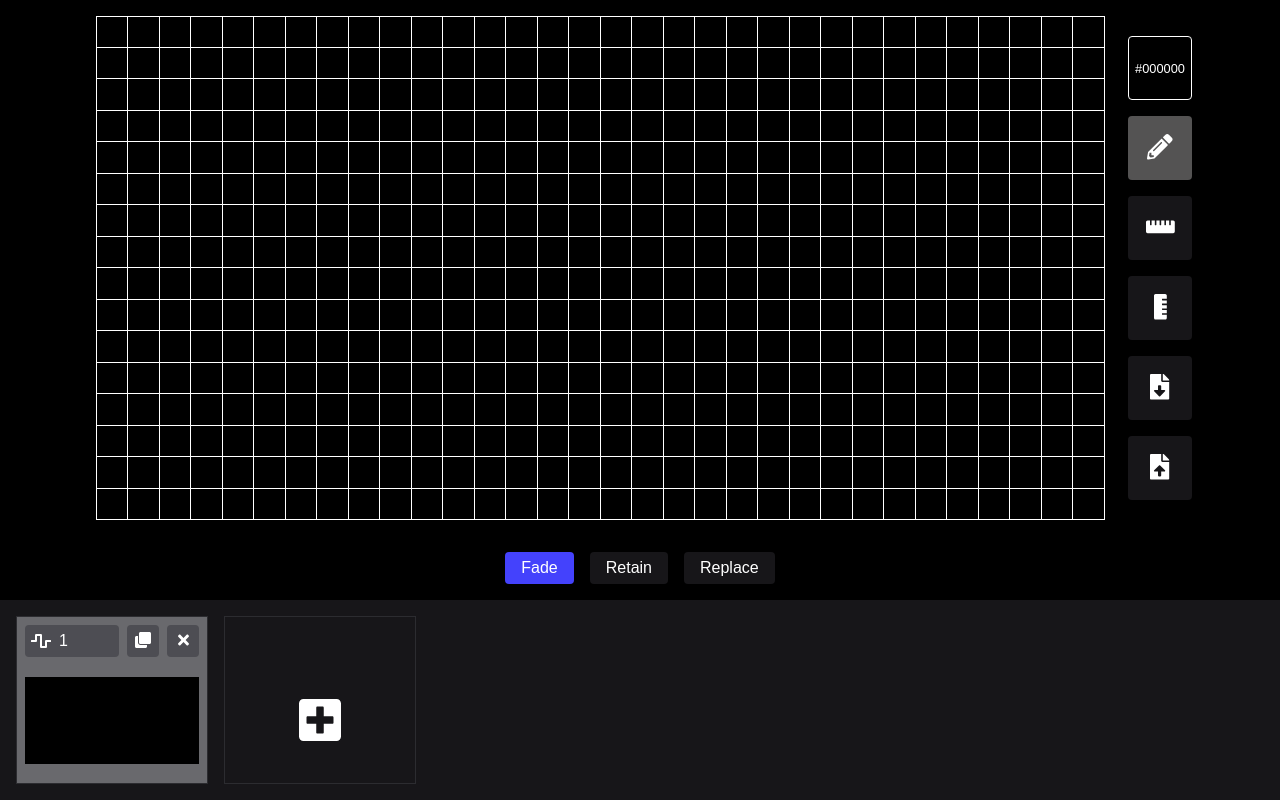
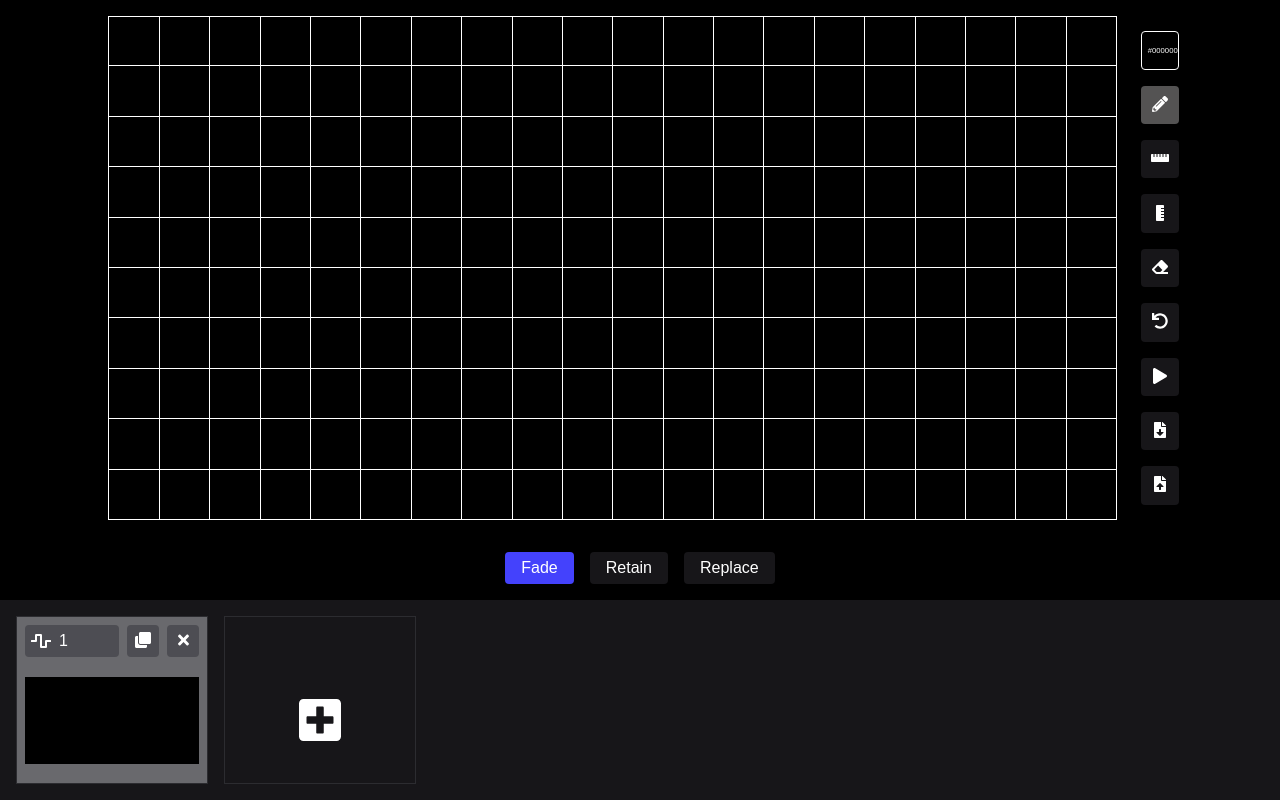
Before and after one commit to braemJef/pixel-matrix-animator, a React (Create React App) app: page / in a window 1280 px wide. Built offline with nearby package versions, Linux system fonts and the light colour scheme.

Commit message:
:sparkles: Add feature ideas

```diff
--- a/src/PixelAnimator/Toolbar/index.js
+++ b/src/PixelAnimator/Toolbar/index.js
@@ -1,4 +1,4 @@
-import { faFileDownload, faFileUpload, faPencilAlt, faRulerHorizontal, faRulerVertical } from '@fortawesome/free-solid-svg-icons';
+import { faEraser, faFileDownload, faFileUpload, faPencilAlt, faPlay, faRulerHorizontal, faRulerVertical, faUndo } from '@fortawesome/free-solid-svg-icons';
 import { FontAwesomeIcon } from '@fortawesome/react-fontawesome';
 import React from 'react';
 import styled from 'styled-components';
@@ -16,21 +16,21 @@ const Color = styled.button`
   background-color: ${({ color }) => color};
   border: 1px solid white;
   border-radius: 0.25rem;
-  width: 5vw;
-  height: 5vw;
+  width: 3vw;
+  height: 3vw;
 `;
 
 const ColorText = styled.p`
   color: white;
   mix-blend-mode: difference;
-  font-size: 1vw;
+  font-size: 0.6vw;
 `;
 
 const Button = styled.button`
   border-radius: 0.25rem;
-  width: 5vw;
-  height: 5vw;
-  font-size: 2vw;
+  width: 3vw;
+  height: 3vw;
+  font-size: 1.25vw;
   border: none;
 
   background-color: transparent;
@@ -50,9 +50,9 @@ const FileInput = styled.input`
 
 const FileInputLabel = styled.label`
   border-radius: 0.25rem;
-  width: 5vw;
-  height: 5vw;
-  font-size: 2vw;
+  width: 3vw;
+  height: 3vw;
+  font-size: 1.25vw;
   border: none;
 
   background-color: transparent;
@@ -62,7 +62,7 @@ const FileInputLabel = styled.label`
   color: white;
 
   text-align: center;
-  line-height: 5vw;
+  line-height: 3vw;
 
   &:hover {
     background-color: ${({ active }) => active ? '#545353' : '#3A383C'};
@@ -136,6 +136,10 @@ function Toolbar() {
     reader.readAsText(event.target.files[0]);
   }
 
+  const handleNotImplemented = () => {
+    alert('This does not work yet!');
+  }
+
   return (
     <>
       <Container>
@@ -150,6 +154,15 @@ function Toolbar() {
         </Button>
         <Button active={state.drawMode === 'rulerVertical'} onClick={() => handleChangeDrawMode('rulerVertical')}>
           <FontAwesomeIcon icon={faRulerVertical} />
+        </Button>
+        <Button active={state.drawMode === 'eraser'} onClick={handleNotImplemented}>
+          <FontAwesomeIcon icon={faEraser} />
+        </Button>
+        <Button onClick={handleNotImplemented}>
+          <FontAwesomeIcon icon={faUndo} />
+        </Button>
+        <Button onClick={handleNotImplemented}>
+          <FontAwesomeIcon icon={faPlay} />
         </Button>
         <Button onClick={handleDownloadBackup}>
           <FontAwesomeIcon icon={faFileDownload} />
--- a/src/PixelAnimator/index.js
+++ b/src/PixelAnimator/index.js
@@ -34,8 +34,8 @@ const FrameEditorContainer = styled.div`
 `;
 
 const SIZE = {
-  rows: 16,
-  columns: 32,
+  rows: 10,
+  columns: 20,
 };
 
 function PixelAnimator() {
```
